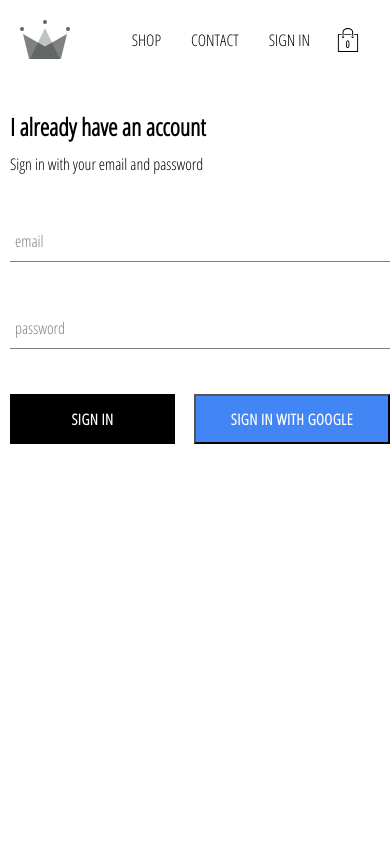
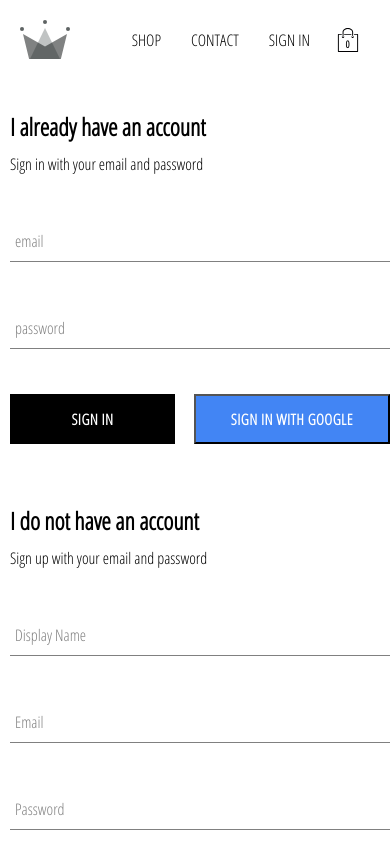
Before and after one commit to Ndife/Clothtify, a React (Create React App) app in the folder client/: page /signin in a window 390 px wide. Shown: the top 844 px of the page. Built offline with nearby package versions, Linux system fonts and the light colour scheme; no server answers.

Commit message:
finishing up media query

```diff
--- a/client/src/components/sign-in/sign-in.styles.js
+++ b/client/src/components/sign-in/sign-in.styles.js
@@ -4,6 +4,10 @@
   width: 380px;
   display: flex;
   flex-direction: column;
+
+  @media screen and (max-width: 800px){
+    margin-bottom: 50px;
+  }
 `;
 
 export const SignInTitle = styled.h2`
--- a/client/src/components/sign-up/sign-up.styles.js
+++ b/client/src/components/sign-up/sign-up.styles.js
@@ -4,6 +4,7 @@
   display: flex;
   flex-direction: column;
   width: 380px;
+
 `;
 
 export const SignUpTitle = styled.h2`
--- a/client/src/pages/collection/collection.styles.js
+++ b/client/src/pages/collection/collection.styles.js
@@ -3,6 +3,10 @@
 export const CollectionPageContainer = styled.div`
   display: flex;
   flex-direction: column;
+
+  @media screen and (max-width: 800px){
+    align-items: center;
+  }
 `;
 
 export const CollectionTitle = styled.h2`
@@ -17,4 +21,9 @@
   & > div {
     margin-bottom: 30px;
   }
+
+  @media screen and (max-width: 800px){
+    grid-template-columns: 1fr 1fr;
+    grid-gap: 15px;
+  }
 `;
--- a/client/src/pages/sign-in-and-sign-up-page/sign-in-and-sign-up.styles.js
+++ b/client/src/pages/sign-in-and-sign-up-page/sign-in-and-sign-up.styles.js
@@ -5,4 +5,9 @@
   display: flex;
   justify-content: space-between;
   margin: 30px auto;
+
+  @media screen and (max-width: 800px){
+    display: grid;
+    grid-template-columns: 1fr;
+  }
 `;
```
